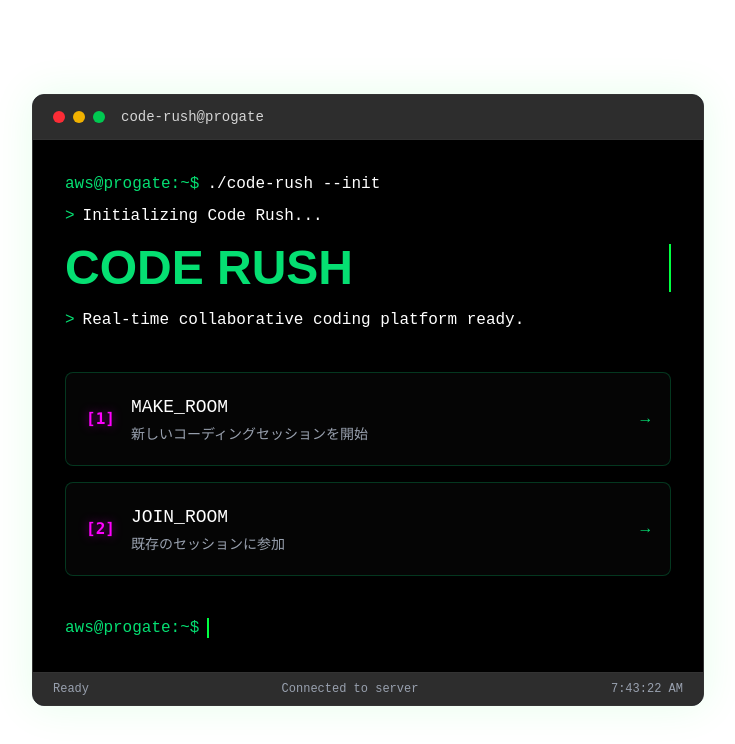
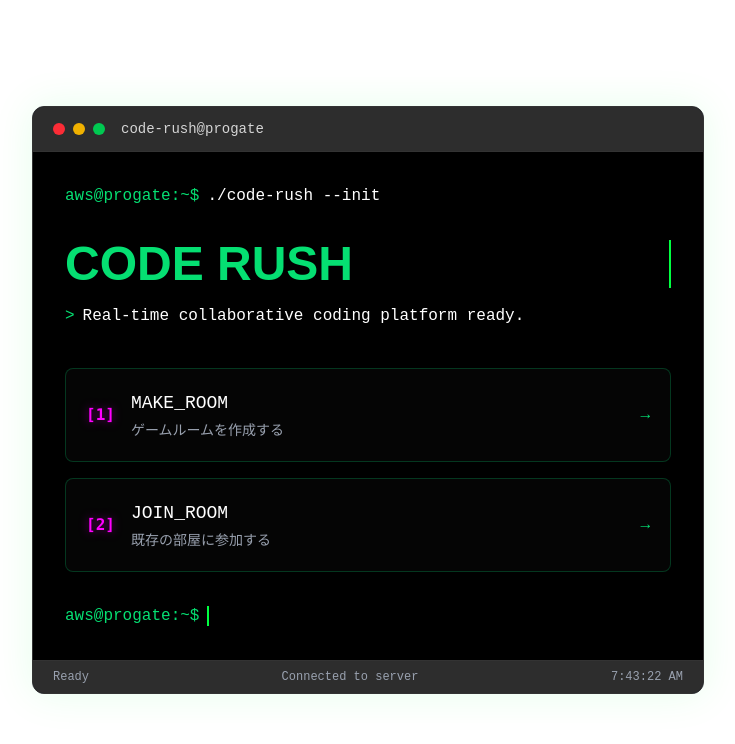
Before and after one commit to nka21/CodeRush, a Next.js app in the folder client/: page / in a window 1280 px wide. Shown: the top 744 px of the page, without its empty margins (272-1007 px from the left). Built offline with nearby package versions, Linux system fonts and the light colour scheme; a web font is replaced by a local one.

Commit message:
refactor: `TerminalLayout` コンポーネントの作成

```diff
--- a/client/app/page.tsx
+++ b/client/app/page.tsx
@@ -1,9 +1,12 @@
 "use client";
 
-import { useCallback, useEffect, useState } from "react";
+import { useCallback, useEffect } from "react";
+import { useRouter } from "next/navigation";
+import { TerminalLayout } from "@/components/TerminalLayout";
+import { Button } from "@/components/Button";
 
 export default function Home() {
-  const [currentTime, setCurrentTime] = useState<string>("");
+  const router = useRouter();
 
   /**
    * 部屋作成モーダルを表示
@@ -34,60 +37,8 @@
     return () => document.removeEventListener("keydown", handleKeyDown);
   }, [handleMakeRoom, handleJoinRoom]);
 
-  /**
-   * 現在時刻を更新
-   */
-  useEffect(() => {
-    const updateTime = () => {
-      const now = new Date();
-      setCurrentTime(now.toLocaleTimeString());
-    };
-
-    updateTime(); // 初回実行
-    const interval = setInterval(updateTime, 1000);
-
-    return () => clearInterval(interval);
-  }, []);
-
   return (
-    <div className="font-cascadia relative flex min-h-screen items-center justify-center overflow-hidden">
-      <main className="relative z-20 w-[90%] max-w-2xl overflow-hidden rounded-xl border border-[#333] bg-gray-900 p-0 shadow-[0_0px_42px_rgba(0,255,65,0.1)]">
-        <header className="flex items-center gap-2 border-b border-[#333] bg-[#2d2d2d] px-5 py-3">
-          <div
-            className="h-3 w-3 rounded-full bg-red-500"
-            aria-label="Close"
-          ></div>
-          <div
-            className="h-3 w-3 rounded-full bg-yellow-500"
-            aria-label="Minimize"
-          ></div>
-          <div
-            className="h-3 w-3 rounded-full bg-green-500"
-            aria-label="Maximize"
-          ></div>
-          <div className="ml-2 text-sm text-white opacity-80">
-            code-rush@progate
-          </div>
-        </header>
-
-        <section className="relative min-h-96 bg-black p-8 text-green-400">
-          {/* コマンドライン */}
-          <div className="mb-2 flex items-center">
-            <span className="mr-2 text-green-400" aria-label="プロンプト">
-              aws@progate:~$
-            </span>
-            <span className="text-white">./code-rush --init</span>
-          </div>
-
-          {/* ステータス */}
-          <div className="mb-2 flex items-center">
-            <span className="mr-2 text-green-400" aria-label="出力">
-              &gt;
-            </span>
-            <span className="text-white">Initializing Code Rush...</span>
-          </div>
-
-          {/* メインタイトル */}
+    <TerminalLayout cli="--init">
       <div className="glitch my-4">
         <h1 className="font-sixtyfour typing-text text-4xl font-bold text-green-400 md:text-5xl">
           CODE RUSH
@@ -103,70 +54,22 @@
         </span>
       </div>
 
-          {/* メニュー */}
-          <nav className="mt-8 flex flex-col" role="menu">
-            <button
-              className="menu-item group relative my-2 flex cursor-pointer items-center overflow-hidden rounded-lg border border-[rgba(0,255,136,0.2)] bg-white/[0.02] p-5 opacity-0 transition-all duration-300 hover:translate-x-[10px] hover:border-[rgba(0,255,136,0.5)] hover:bg-[rgba(0,255,136,0.05)] hover:shadow-[0_0_30px_rgba(0,255,136,0.3),inset_0_0_20px_rgba(0,255,136,0.1)]"
-              onClick={handleMakeRoom}
-              role="menuitem"
-              aria-label="新しい部屋を作成する"
-            >
-              <kbd className="mr-4 font-bold text-[#ff00ff] [text-shadow:0_0_10px_rgba(255,0,255,0.5)]">
-                [1]
-              </kbd>
-              <div className="flex flex-col items-start">
-                <span className="text-lg text-white">MAKE_ROOM</span>
-                <p className="mt-1 text-sm text-gray-400">
-                  新しいコーディングセッションを開始
-                </p>
-              </div>
-              <span
-                className="menu-arrow ml-auto transition-all duration-300 group-hover:translate-x-[5px] group-hover:text-[#00ff88]"
-                aria-hidden="true"
-              >
-                →
-              </span>
-            </button>
-
-            <button
-              className="menu-item group relative my-2 flex cursor-pointer items-center overflow-hidden rounded-lg border border-[rgba(0,255,136,0.2)] bg-white/[0.02] p-5 opacity-0 transition-all duration-300 hover:translate-x-[10px] hover:border-[rgba(0,255,136,0.5)] hover:bg-[rgba(0,255,136,0.05)] hover:shadow-[0_0_30px_rgba(0,255,136,0.3),inset_0_0_20px_rgba(0,255,136,0.1)]"
+      <nav className="mt-8 flex flex-col gap-4" role="menu">
+        <Button
+          context="home"
+          onClick={() => router.push("/test")}
+          label="MAKE_ROOM"
+          description="ゲームルームを作成する"
+          shortcutKey={1}
+        />
+        <Button
+          context="home"
           onClick={handleJoinRoom}
-              role="menuitem"
-              aria-label="既存の部屋に参加する"
-            >
-              <kbd className="mr-4 font-bold text-[#ff00ff] [text-shadow:0_0_10px_rgba(255,0,255,0.5)]">
-                [2]
-              </kbd>
-              <div className="flex flex-col items-start">
-                <span className="text-lg text-white">JOIN_ROOM</span>
-                <p className="mt-1 text-sm text-gray-400">
-                  既存のセッションに参加
-                </p>
-              </div>
-              <span
-                className="menu-arrow ml-auto transition-all duration-300 group-hover:translate-x-[5px] group-hover:text-[#00ff88]"
-                aria-hidden="true"
-              >
-                →
-              </span>
-            </button>
+          label="JOIN_ROOM"
+          description="既存の部屋に参加する"
+          shortcutKey={2}
+        />
       </nav>
-
-          {/* カーソル */}
-          <div className="mt-8 flex items-center">
-            <span className="mr-2 text-green-400" aria-label="プロンプト">
-              aws@progate:~$
-            </span>
-            <span className="cursor" aria-hidden="true"></span>
-          </div>
-        </section>
-
-        <footer className="flex justify-between border-t border-[#333] bg-[#2d2d2d] px-5 py-2 text-xs text-gray-400">
-          <span>Ready</span>
-          <span>Connected to server</span>
-          <time>{currentTime}</time>
-        </footer>
-      </main>
-    </div>
+    </TerminalLayout>
   );
 }
--- /dev/null
+++ b/client/components/Button.tsx
@@ -0,0 +1,40 @@
+import { memo } from "react";
+
+type ButtonContext = "home" | "game";
+
+type Props = {
+  context: ButtonContext;
+  onClick: () => void;
+  label: string;
+  description?: string;
+  shortcutKey: number;
+};
+
+export const Button = memo((props: Props) => {
+  const { shortcutKey, label, description, onClick, context } = props;
+
+  return (
+    <button
+      type="button"
+      className="menu-item group relative flex w-full cursor-pointer items-center overflow-hidden rounded-lg border border-[rgba(0,255,136,0.2)] bg-white/[0.02] p-5 opacity-0 transition-all duration-300 hover:translate-x-[10px] hover:border-[rgba(0,255,136,0.5)] hover:bg-[rgba(0,255,136,0.05)] hover:shadow-[0_0_30px_rgba(0,255,136,0.3),inset_0_0_20px_rgba(0,255,136,0.1)]"
+      onClick={onClick}
+      aria-label={description}
+    >
+      <kbd className="mr-4 font-bold text-[#ff00ff] [text-shadow:0_0_10px_rgba(255,0,255,0.5)]">
+        [{shortcutKey}]
+      </kbd>
+      <div className="flex flex-col items-start">
+        <span className="text-lg text-white">{label}</span>
+        <p className="mt-1 text-sm text-gray-400">{description}</p>
+      </div>
+      {context === "home" && (
+        <span
+          className="menu-arrow ml-auto transition-all duration-300 group-hover:translate-x-[5px] group-hover:text-[#00ff88]"
+          aria-hidden="true"
+        >
+          →
+        </span>
+      )}
+    </button>
+  );
+});
--- /dev/null
+++ b/client/components/TerminalLayout.tsx
@@ -0,0 +1,105 @@
+"use client";
+
+import React, { memo, useEffect, useState } from "react";
+
+type TerminalHeaderProps = {
+  title: string;
+};
+
+const TerminalHeader = memo((props: TerminalHeaderProps) => {
+  const { title } = props;
+
+  return (
+    <header className="flex items-center gap-2 border-b border-[#333] bg-[#2d2d2d] px-5 py-3">
+      <div className="h-3 w-3 rounded-full bg-red-500" aria-label="Close" />
+      <div
+        className="h-3 w-3 rounded-full bg-yellow-500"
+        aria-label="Minimize"
+      />
+      <div
+        className="h-3 w-3 rounded-full bg-green-500"
+        aria-label="Maximize"
+      />
+      <div className="ml-2 text-sm text-white opacity-80">{title}</div>
+    </header>
+  );
+});
+
+type TerminalFooterProps = {
+  currentTime: string;
+};
+
+// フッターは時刻が変わる影響で、頻繁に再レンダリングされるため、memo化しない
+const TerminalFooter = (props: TerminalFooterProps) => {
+  const { currentTime } = props;
+
+  return (
+    <footer className="flex justify-between border-t border-[#333] bg-[#2d2d2d] px-5 py-2 text-xs text-gray-400">
+      <span>Ready</span>
+      <span>Connected to server</span>
+      <time>{currentTime}</time>
+    </footer>
+  );
+};
+
+// === TerminalLayout ===
+type TerminalLayoutProps = {
+  children: React.ReactNode;
+  title?: string;
+  currentPath?: string;
+  cli?: string;
+};
+
+export const TerminalLayout = (props: TerminalLayoutProps) => {
+  const {
+    children,
+    title = "code-rush@progate",
+    currentPath = "aws@progate",
+    cli,
+  } = props;
+
+  const [currentLocalTime, setCurrentLocalTime] = useState<string>("");
+
+  /**
+   * ローカル時刻を1秒ごとに更新する
+   */
+  useEffect(() => {
+    const updateTime = () => {
+      const nowLocalTime = new Date();
+      setCurrentLocalTime(nowLocalTime.toLocaleTimeString());
+    };
+
+    updateTime(); // 初回実行
+    const interval = setInterval(updateTime, 1000);
+
+    return () => clearInterval(interval);
+  }, []);
+
+  return (
+    <div className="font-cascadia relative flex min-h-screen items-center justify-center overflow-hidden">
+      <main className="relative z-20 w-[90%] max-w-2xl overflow-hidden rounded-xl border border-[#333] bg-gray-900 p-0 shadow-[0_0px_42px_rgba(0,255,65,0.1)]">
+        <TerminalHeader title={title} />
+
+        <section className="relative flex min-h-96 flex-1 flex-col bg-black p-8 text-green-400">
+          <div className="mb-4 flex items-center">
+            <span className="mr-2 text-green-400" aria-label="プロンプト">
+              {currentPath}:~$
+            </span>
+            <span className="text-white">./code-rush {cli}</span>
+          </div>
+
+          <div className="flex flex-1 flex-col">{children}</div>
+
+          <div className="mt-8 flex items-center">
+            <span className="mr-2 text-green-400" aria-label="プロンプト">
+              {currentPath}:~$
+            </span>
+            <span className="cursor" aria-hidden="true"></span>
+          </div>
+        </section>
+
+        <TerminalFooter currentTime={currentLocalTime} />
+      </main>
+    </div>
+  );
+};
```
Lines whose indentation alone changed are shown as unchanged.
